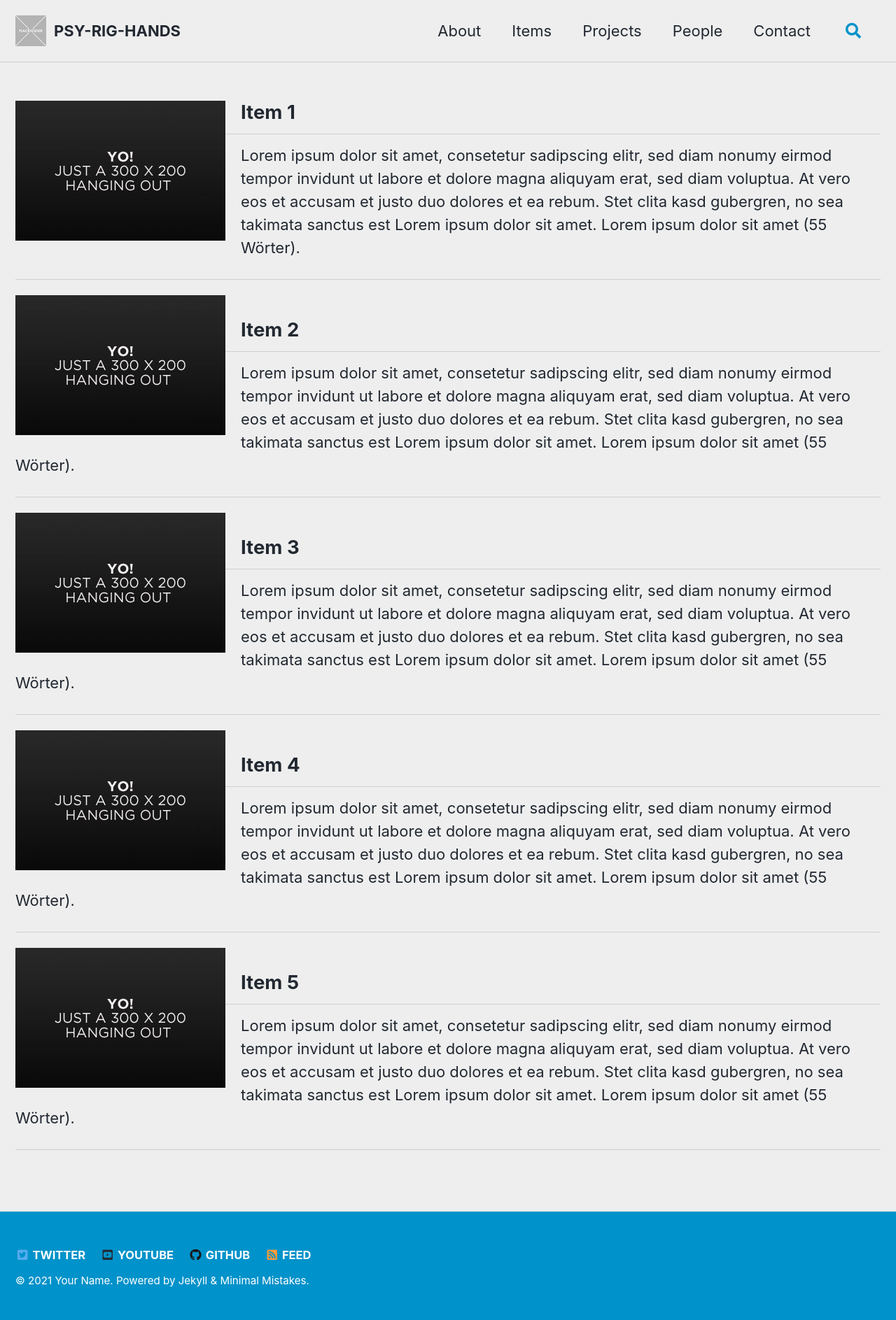
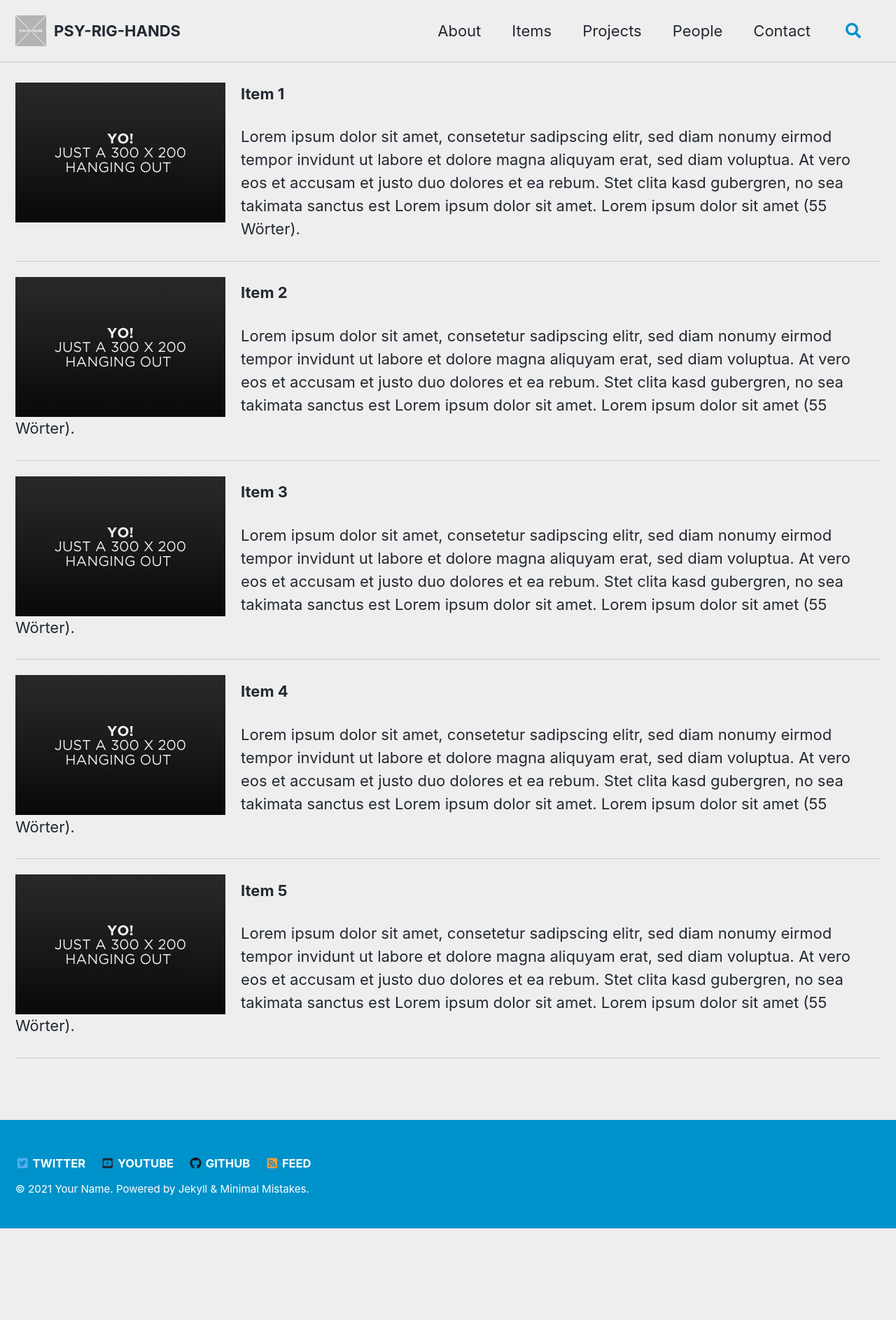
Before and after one commit to psyrig/psyrig.github.io, a Jekyll site: the page built from _pages/Items.md, in a window 1280 px wide. Shown: the whole page at 70% size. Built offline with Jekyll 4.4.1, drawn with Linux system fonts in a browser that asks for light colours; cached includes are drawn as plain includes; after the commit the page ends 1756 px from its top, so only the background shows below that.

```diff
--- a/_pages/Items.md
+++ b/_pages/Items.md
@@ -6,35 +6,40 @@ permalink: /items/
 
 ![image-left]({{ site.url }}{{ site.baseurl }}/assets/images/image-alignment-300x200.jpg){: .align-left}
 
-## Item 1
+**Item 1**
+
 Lorem ipsum dolor sit amet, consetetur sadipscing elitr, sed diam nonumy eirmod tempor invidunt ut labore et dolore magna aliquyam erat, sed diam voluptua. At vero eos et accusam et justo duo dolores et ea rebum. Stet clita kasd gubergren, no sea takimata sanctus est Lorem ipsum dolor sit amet. Lorem ipsum dolor sit amet (55 Wörter).
 
 ---
 
 ![image-left]({{ site.url }}{{ site.baseurl }}/assets/images/image-alignment-300x200.jpg){: .align-left}
 
-## Item 2
+**Item 2**
+
 Lorem ipsum dolor sit amet, consetetur sadipscing elitr, sed diam nonumy eirmod tempor invidunt ut labore et dolore magna aliquyam erat, sed diam voluptua. At vero eos et accusam et justo duo dolores et ea rebum. Stet clita kasd gubergren, no sea takimata sanctus est Lorem ipsum dolor sit amet. Lorem ipsum dolor sit amet (55 Wörter).
 
 ---
 
 ![image-left]({{ site.url }}{{ site.baseurl }}/assets/images/image-alignment-300x200.jpg){: .align-left}
 
-## Item 3
+**Item 3**
+
 Lorem ipsum dolor sit amet, consetetur sadipscing elitr, sed diam nonumy eirmod tempor invidunt ut labore et dolore magna aliquyam erat, sed diam voluptua. At vero eos et accusam et justo duo dolores et ea rebum. Stet clita kasd gubergren, no sea takimata sanctus est Lorem ipsum dolor sit amet. Lorem ipsum dolor sit amet (55 Wörter).
 
 ---
 
 ![image-left]({{ site.url }}{{ site.baseurl }}/assets/images/image-alignment-300x200.jpg){: .align-left}
 
-## Item 4
+**Item 4**
+
 Lorem ipsum dolor sit amet, consetetur sadipscing elitr, sed diam nonumy eirmod tempor invidunt ut labore et dolore magna aliquyam erat, sed diam voluptua. At vero eos et accusam et justo duo dolores et ea rebum. Stet clita kasd gubergren, no sea takimata sanctus est Lorem ipsum dolor sit amet. Lorem ipsum dolor sit amet (55 Wörter).
 
 ---
 
 ![image-left]({{ site.url }}{{ site.baseurl }}/assets/images/image-alignment-300x200.jpg){: .align-left}
 
-## Item 5
+**Item 5**
+
 Lorem ipsum dolor sit amet, consetetur sadipscing elitr, sed diam nonumy eirmod tempor invidunt ut labore et dolore magna aliquyam erat, sed diam voluptua. At vero eos et accusam et justo duo dolores et ea rebum. Stet clita kasd gubergren, no sea takimata sanctus est Lorem ipsum dolor sit amet. Lorem ipsum dolor sit amet (55 Wörter).
 
 ---
```
